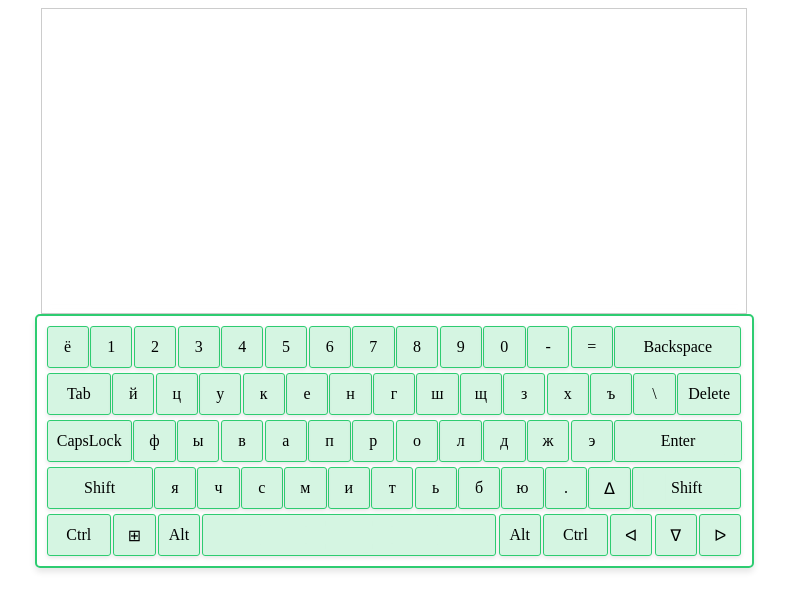
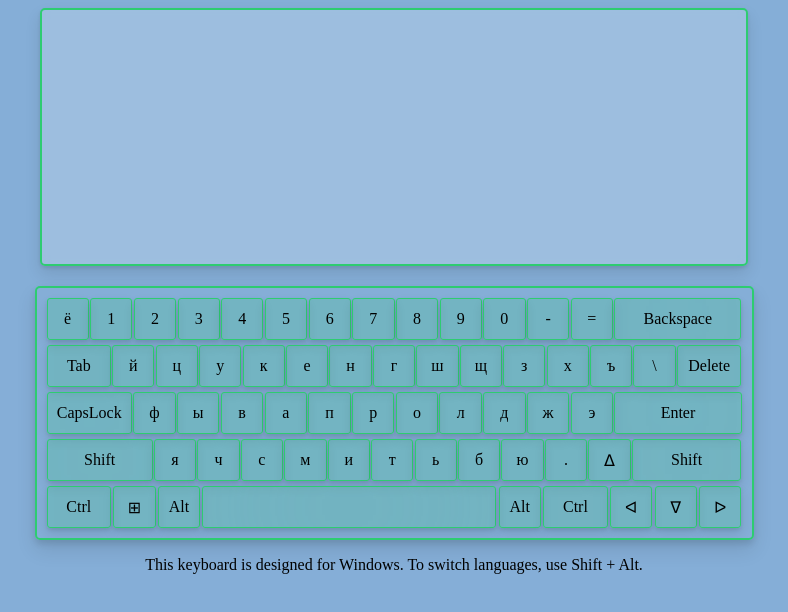
Before and after one commit to kyzym/virtual-keyboard, a website: page index.html in a window 1280 px wide. Shown: the whole page, without its empty margins (246-1034 px from the left). Drawn offline with Linux system fonts and the light colour scheme.

Commit message:
refactor: change styles 04/30/2023 17:48:52

```diff
--- a/index.js
+++ b/index.js
@@ -17,6 +17,11 @@ setInterval(() => {
 const virtualKeyboard = document.createElement('div');
 virtualKeyboard.className = 'keyboard';
 document.body.append(virtualKeyboard);
+
+const keyboardInfo = document.createElement('p');
+keyboardInfo.innerText =
+  'This keyboard is designed for Windows. To switch languages, use Shift + Alt.';
+document.body.append(keyboardInfo);
 
 let capsLockActive = false;
 
--- a/styles.css
+++ b/styles.css
@@ -1,6 +1,7 @@
 :root {
   --font-size: 14px;
   --green: #2ecc71;
+  --background-color: #85aed7;
 }
 
 body {
@@ -10,17 +11,21 @@ body {
   align-items: center;
   justify-content: center;
   background-size: 100%;
+  background-color: var(--background-color);
 }
 
 textarea {
   resize: none;
   max-width: 700px;
-  height: 300px;
+  height: 250px;
   font-weight: 800;
   background: rgba(255, 255, 255, 0.2);
   backdrop-filter: blur(5px);
   outline: none;
-  border: 1px solid rgba(0, 0, 0, 0.2);
+  border: 2px solid var(--green);
+  border-radius: 5px;
+  margin-bottom: 20px;
+  box-shadow: 0 2px 4px rgba(0, 0, 0, 0.1), 0 8px 16px rgba(0, 0, 0, 0.1);
 }
 
 textarea::placeholder {
@@ -38,7 +43,7 @@ textarea::placeholder {
   padding: 10px;
   border: 2px solid var(--green);
   border-radius: 5px;
-  box-shadow: 0 4px 6px rgba(0, 0, 0, 0.1);
+  box-shadow: 0 4px 6px rgba(0, 0, 0, 0.1), 0 10px 20px rgba(0, 0, 0, 0.1);
 }
 
 .keyboard div {
@@ -53,7 +58,7 @@ textarea::placeholder {
   border-radius: 3px;
   cursor: default;
   z-index: 10;
-  box-shadow: 0 2px 4px rgba(0, 0, 0, 0.1);
+  box-shadow: 0 2px 4px rgba(0, 0, 0, 0.1), 0 6px 12px rgba(0, 0, 0, 0.1);
 }
 
 .keyboard div.active,
@@ -69,6 +74,8 @@ textarea::placeholder {
   background-color: rgba(46, 204, 113, 0.5);
   border-color: #fff;
 }
+
+/* ... other keyboard styles ... */
 
 .keyboard #Backspace {
   width: 18%;
```
